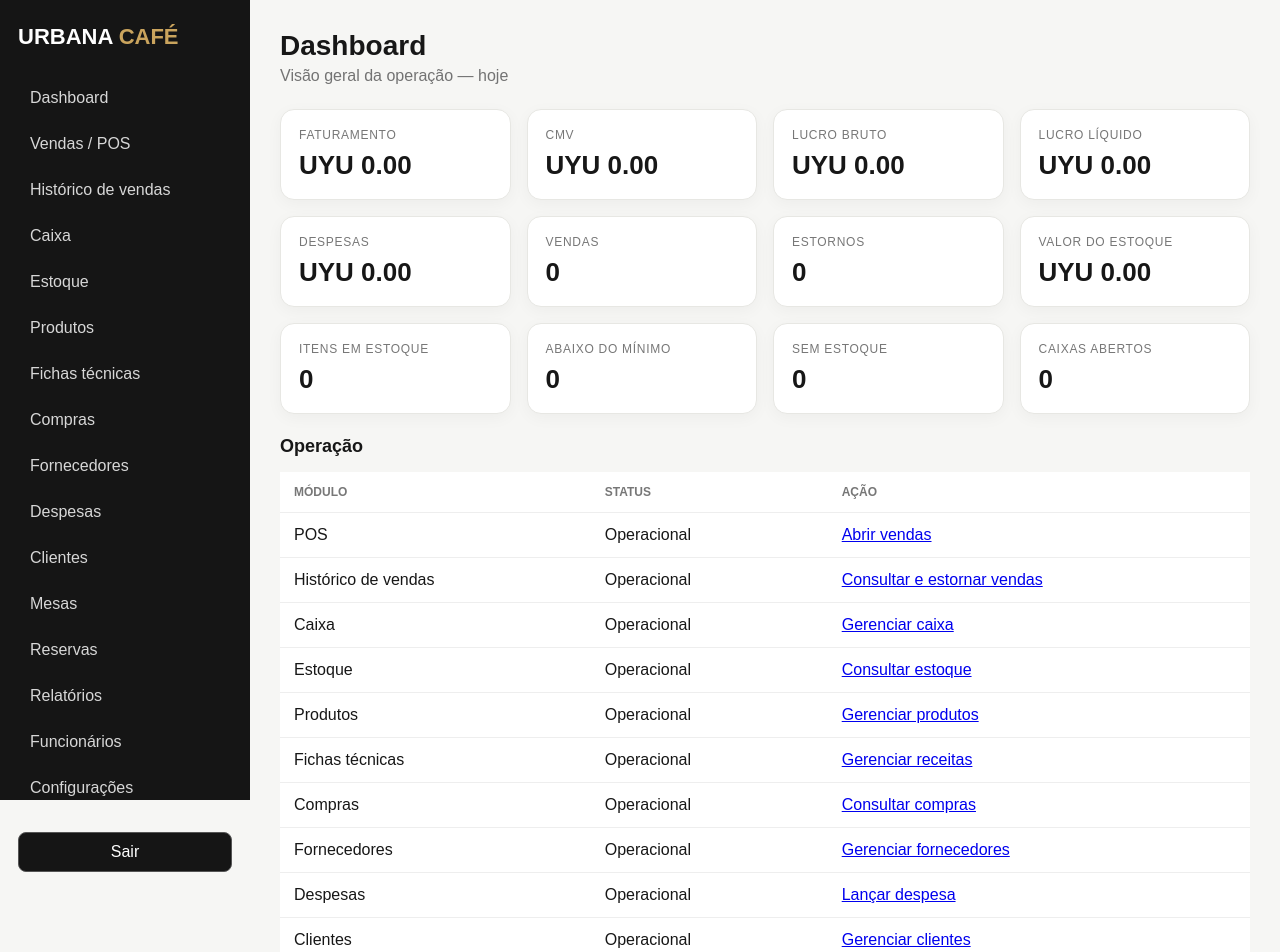
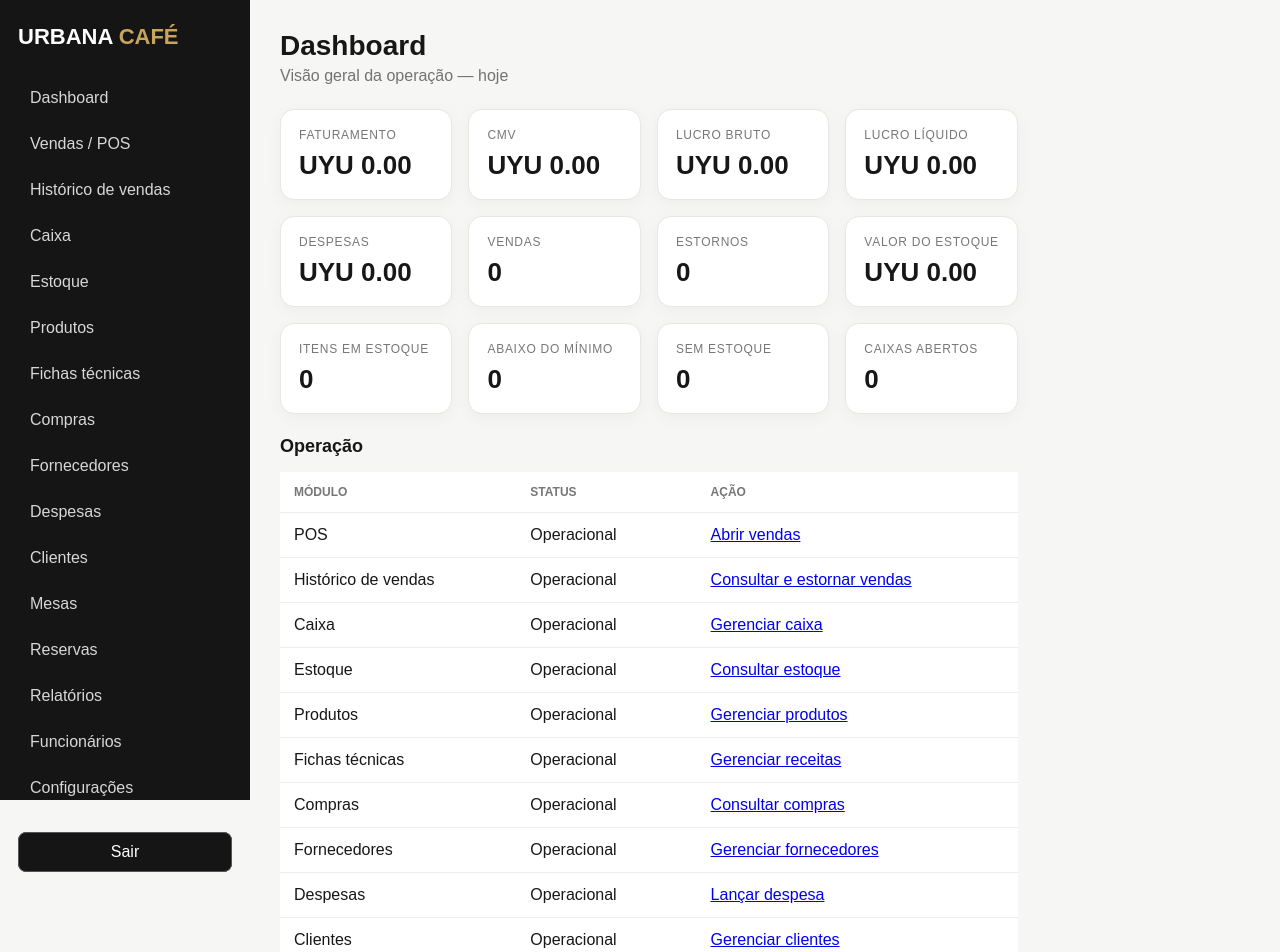
Before and after one commit to GrupoXuy/urbanacafe-system, a Next.js app: page /dashboard in a window 1280 px wide. Shown: the top 952 px of the page. Built offline with nearby package versions, Linux system fonts and the light colour scheme; no server answers.

Commit message:
feat: criar navegacao compartilhada do dashboard

```diff
--- /dev/null
+++ b/app/dashboard/layout.tsx
@@ -0,0 +1,57 @@
+"use client";
+import Link from "next/link";
+import {usePathname} from "next/navigation";
+import {createClient} from "@/lib/supabase-browser";
+
+const links=[
+  ["Dashboard","/dashboard"],
+  ["Vendas / POS","/dashboard/pos"],
+  ["Histórico de vendas","/dashboard/vendas"],
+  ["Caixa","/dashboard/caixa"],
+  ["Estoque","/dashboard/estoque"],
+  ["Produtos","/dashboard/produtos"],
+  ["Fichas técnicas","/dashboard/receitas"],
+  ["Compras","/dashboard/compras"],
+  ["Fornecedores","/dashboard/fornecedores"],
+  ["Despesas","/dashboard/despesas"],
+  ["Clientes","/dashboard/clientes"],
+  ["Mesas","/dashboard/mesas"],
+  ["Reservas","/dashboard/reservas"],
+  ["Relatórios","/dashboard/relatorios"],
+  ["Funcionários","/dashboard/funcionarios"],
+  ["Configurações","/dashboard/configuracoes"]
+];
+
+export default function DashboardLayout({children}:{children:React.ReactNode}){
+  const pathname=usePathname();
+
+  async function logout(){
+    await createClient().auth.signOut();
+    window.location.href="/login";
+  }
+
+  return <div className="shell">
+    <aside className="sidebar">
+      <div className="brand">URBANA <span>CAFÉ</span></div>
+      <nav className="nav" aria-label="Navegação principal">
+        {links.map(([label,href])=>{
+          const active=href==="/dashboard"
+            ? pathname==="/dashboard"
+            : pathname===href||pathname.startsWith(href+"/");
+          return <Link
+            className={active?"active":""}
+            aria-current={active?"page":undefined}
+            key={href}
+            href={href}
+          >{label}</Link>;
+        })}
+      </nav>
+      <button
+        type="button"
+        onClick={logout}
+        style={{marginTop:24,width:"100%",padding:10,borderRadius:8,border:"1px solid #555",background:"#151515",color:"#fff",cursor:"pointer"}}
+      >Sair</button>
+    </aside>
+    {children}
+  </div>;
+}
```
